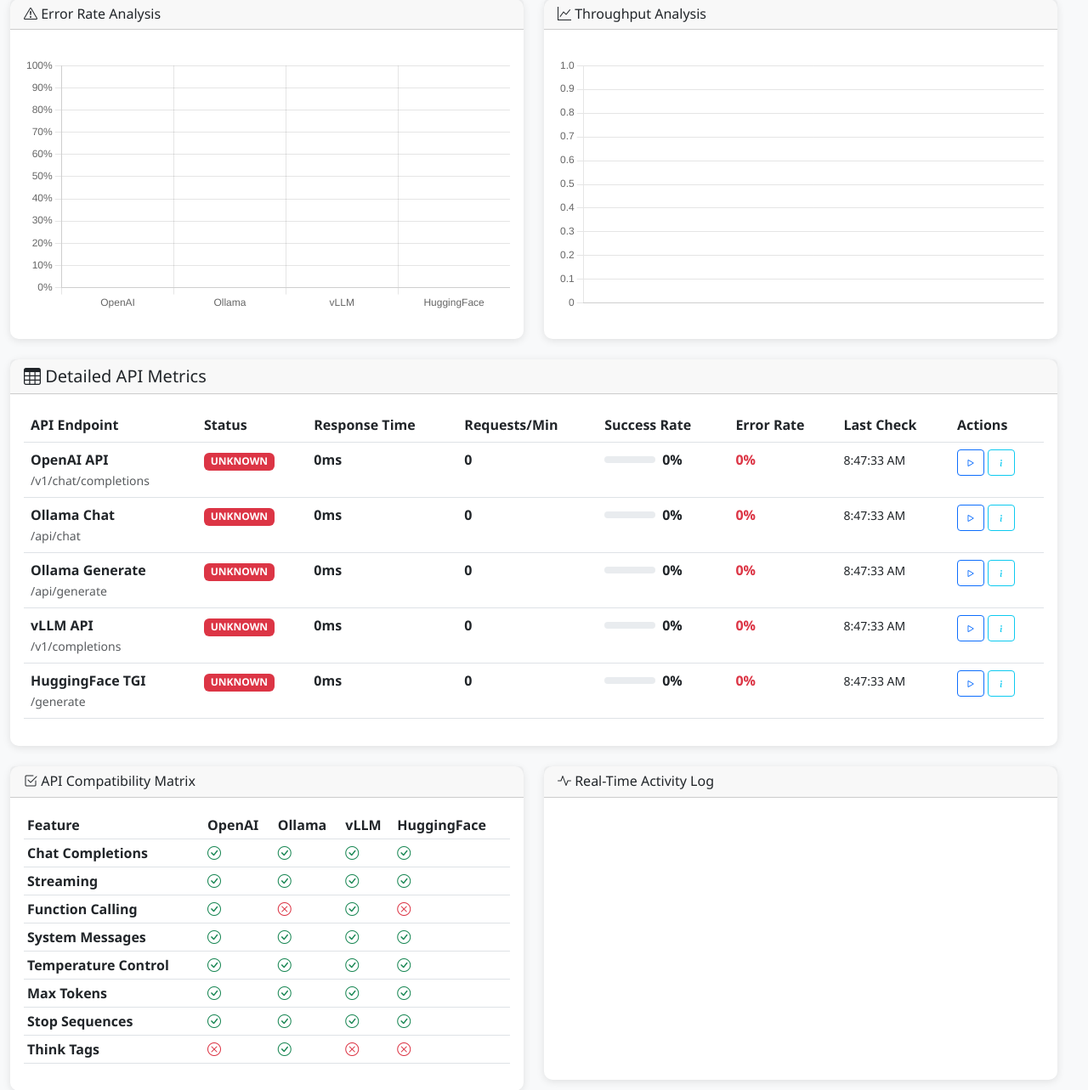
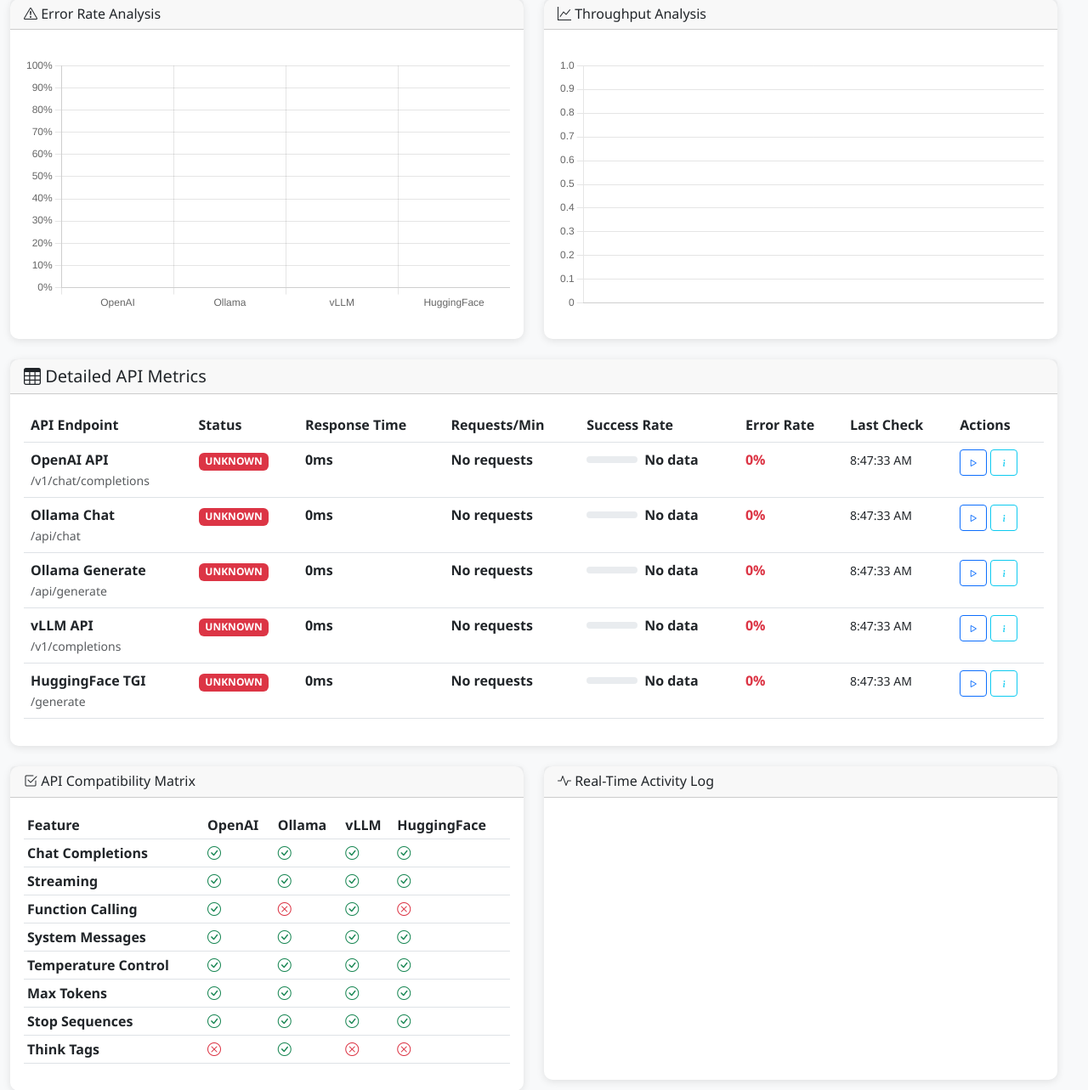
Before and after one commit to vjsingh1984/LLM-Inference-Service, a Flask app: page /dashboard/apis in a window 1280 px wide. Shown: the part 822-2105 px from the top of the page at 85% size. Run offline with Flask 3, Linux system fonts and the light colour scheme; parts of the project's set-up code (start-up, migrations or seed data) failed here and were passed over.

Commit message:
Fix API health monitor to show only real data with no simulated values
- Add cache-busting to ensure fresh data fetching with timestamp and no-cache headers
- Improve response time display formatting (show seconds for values >1000ms, 'No data' for 0)
- Show 'No data' for success rate when no requests have been made instead of fake percentages
- Display 'No requests' instead of 0 for request count when no activity
- Add comprehensive console logging for debugging data flow and API responses
- Ensure error rates show '0%' when no errors instead of displaying fake values
- Add proper error handling for missing endpoint data
- Remove any possibility of displaying cached fake values from browser

```diff
--- a/ollama_server/templates/api_health.html
+++ b/ollama_server/templates/api_health.html
@@ -634,18 +634,18 @@
                     <strong>${endpoint.responseTime}ms</strong>
                 </td>
                 <td>
-                    <strong>${endpoint.requestsPerMin}</strong>
+                    <strong>${endpoint.requestsPerMin > 0 ? endpoint.requestsPerMin : 'No requests'}</strong>
                 </td>
                 <td>
                     <div class="d-flex align-items-center">
                         <div class="progress me-2" style="width: 60px; height: 8px;">
                             <div class="progress-bar bg-success" style="width: ${endpoint.successRate}%"></div>
                         </div>
-                        <span><strong>${endpoint.successRate}%</strong></span>
+                        <span><strong>${endpoint.successRate > 0 ? endpoint.successRate + '%' : 'No data'}</strong></span>
                     </div>
                 </td>
                 <td>
-                    <span class="text-danger"><strong>${endpoint.errorRate}%</strong></span>
+                    <span class="text-danger"><strong>${endpoint.errorRate > 0 ? endpoint.errorRate + '%' : '0%'}</strong></span>
                 </td>
                 <td>
                     <small>${new Date(endpoint.lastCheck).toLocaleTimeString()}</small>
```
